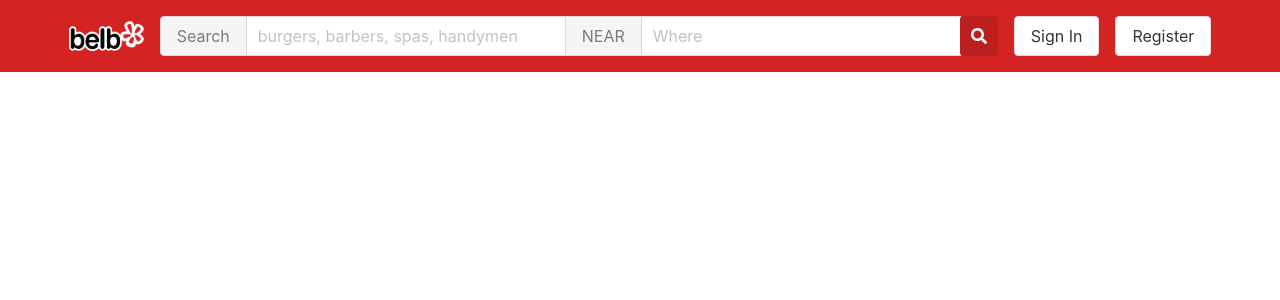
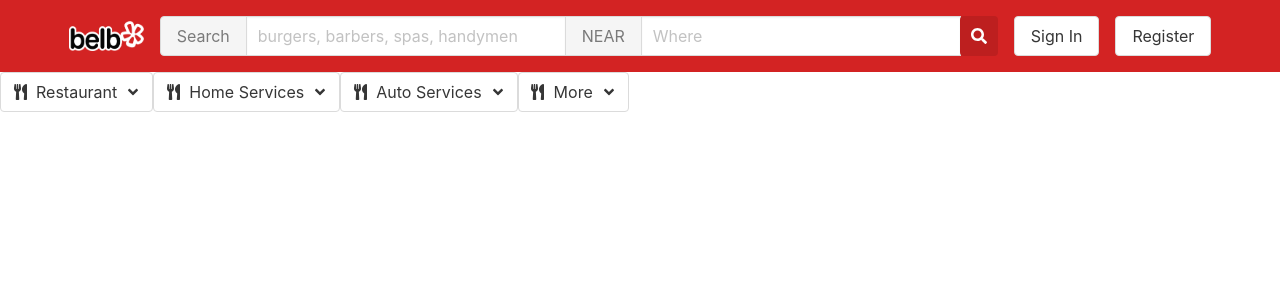
Before and after one commit to shannscott2000/yelp-frontend, a React (Create React App) app: page /search in a window 1280 px wide. Shown: the top 300 px of the page. Built offline with nearby package versions, Linux system fonts and the light colour scheme.

Commit message:
Added SubNav

```diff
--- a/src/Search/Search.js
+++ b/src/Search/Search.js
@@ -1,8 +1,13 @@
 import React from 'react';
-import { Navbar } from '../Navbar/Navbar'
-;
+import { Navbar } from '../Navbar/Navbar';
+import { SubNav } from '../SubNav/SubNav';
+
 export function Search() {
 	return (
-		<Navbar />
+		<div>
+			<Navbar />
+			<SubNav />
+		</div>
+
 	)
 }
--- /dev/null
+++ b/src/SubNav/SubNav.js
@@ -0,0 +1,16 @@
+import React from 'react';
+import { SubNavItem } from './SubNavItem/SubNavItem';
+
+
+export function SubNav() {
+	return(
+		<div>
+			<SubNavItem label='Restaurant' icon='fa-utensils'/>
+			<SubNavItem label='Home Services' icon='fa-utensils'/>
+			<SubNavItem label='Auto Services' icon='fa-utensils'/>
+			<SubNavItem label='More' icon='fa-utensils'/>
+		</div>
+
+	);
+
+}
--- /dev/null
+++ b/src/SubNav/SubNavItem/SubNavItem.js
@@ -0,0 +1,24 @@
+import React from 'react';
+
+export function SubNavItem(props) {
+	return(
+		<div className="dropdown is-hoverable">
+		  <div className="dropdown-trigger">
+		    <button className="button" aria-haspopup="true" aria-controls="dropdown-menu4">
+	    		<span className="icon is-small"><i className={`fas ${props.icon}`}></i></span>
+		      	<span>{props.label}</span>
+		      	<span className="icon is-small">
+		        <i className="fas fa-angle-down" aria-hidden="true"></i>
+		      </span>
+		    </button>
+		  </div>
+		  <div className="dropdown-menu" id="dropdown-menu4" role="menu">
+		    <div className="dropdown-content">
+		      <div className="dropdown-item">
+		        <p>You can insert <strong>any type of content</strong> within the dropdown menu.</p>
+		      </div>
+		    </div>
+		  </div>
+		</div>
+	);
+}
```
Also changed, not shown: src/SubNav/SubNav.module.css (added), src/SubNav/SubNavItem/SubNavItem.module.css (added).
